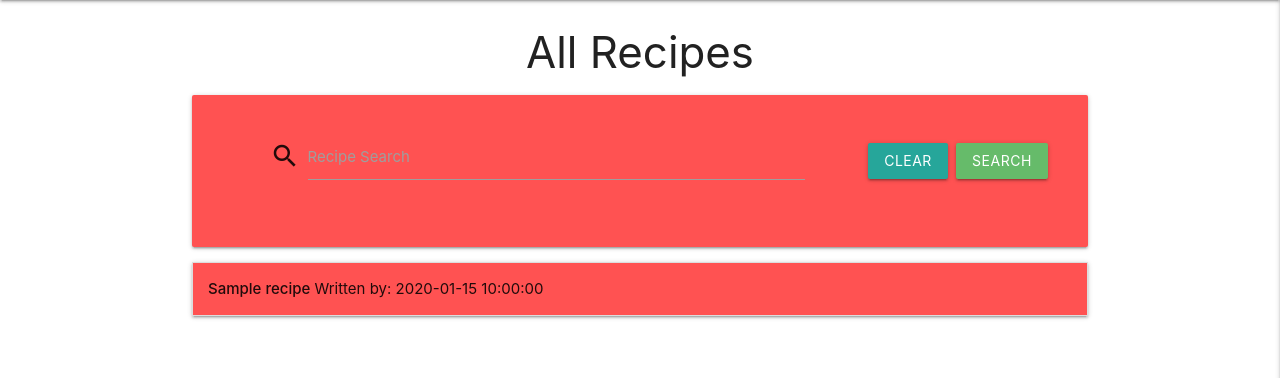
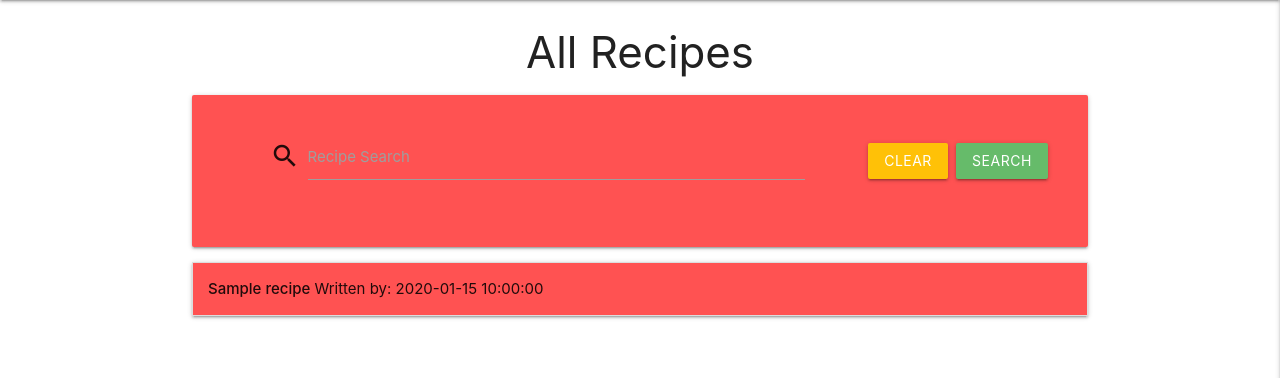
Before and after one commit to Code-Institute-Submissions/Daffie95-wikipies-MS3_MayResub, a Flask app: page / in a window 1280 px wide. Shown: the part 64-442 px from the top of the page. Run offline with Flask 2, Linux system fonts and the light colour scheme; a database or web service that is not in the repository returns one stand-in record (values such as "Sample title"); some libraries are stand-ins or nearby versions.

Commit message:
Update front_page.html
changed button colors

```diff
--- a/templates/front_page.html
+++ b/templates/front_page.html
@@ -12,7 +12,7 @@
                 <label for="search">Recipe Search</label>
             </div>
             <div class="col s12 m3">
-                <a href="{{ url_for('frontpage') }}" class="gray lighten-2 btn">Clear</a>
+                <a href="{{ url_for('frontpage') }}" class="btn amber">Clear</a>
                 <button type="submit" class="green lighten-1 btn">
                     Search
                 </button>
@@ -30,8 +30,8 @@
         <div class="collapsible-header red accent-2 col s12">
             <div class="col s3">
                 {% if session.user|lower == recipe.created_by|lower %}
-                <a href="{{ url_for('edit_recipe', recipe_id=recipe._id) }}" class="btn-small">Edit</a>
-                <a href="{{ url_for('delete_recipe', recipe_id=recipe._id) }}" class="btn-small light-blue">Delete</a>
+                <a href="{{ url_for('edit_recipe', recipe_id=recipe._id) }}" class="btn-small amber">Edit</a>
+                <a href="{{ url_for('delete_recipe', recipe_id=recipe._id) }}" class="btn-small red lighten-3">Delete</a>
                 {% endif %}
             </div>
             <div class="col s9">
```
